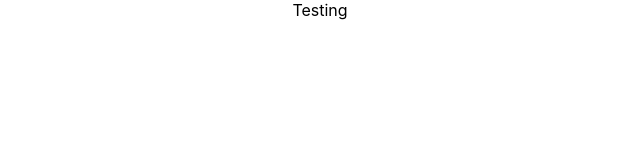
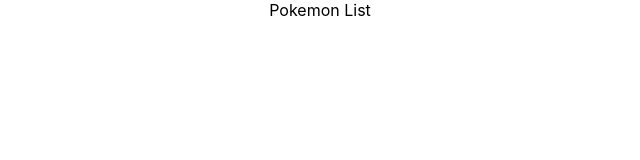
Before and after one commit to ChrisCooney05/react_pokedex, a React (Create React App) app: page / in a window 1280 px wide. Shown: the top 160 px of the page, without its empty margins (320-960 px from the left). Built offline with nearby package versions, Linux system fonts and the light colour scheme; the HTML template or start-up script is replaced by a standard one.

Commit message:
Added routes and a redirect for error url catch

```diff
--- a/src/App.js
+++ b/src/App.js
@@ -1,8 +1,19 @@
 import React from "react";
 import "./App.css";
+import { Switch, Route, Redirect, NavLink } from "react-router-dom";
+import PokemonList from "./components/PokemonList/PokemonList";
+import Pokemon from "./components/Pokemon/Pokemon";
 
 function App() {
-  return <div className="App">Testing</div>;
+  return (
+    <div className="App">
+      <Switch>
+        <Route path={"/"} exact component={PokemonList} />
+        <Route path={"/pokemon/:pokemon"} exact component={Pokemon} />
+        <Redirect to={"/"} />
+      </Switch>
+    </div>
+  );
 }
 
 export default App;
```
Also changed, not shown: 1 other file (tests, documents, lock files or other folders).
